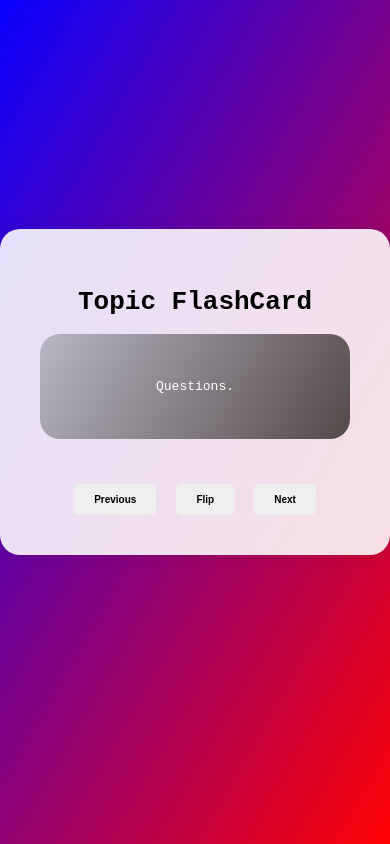
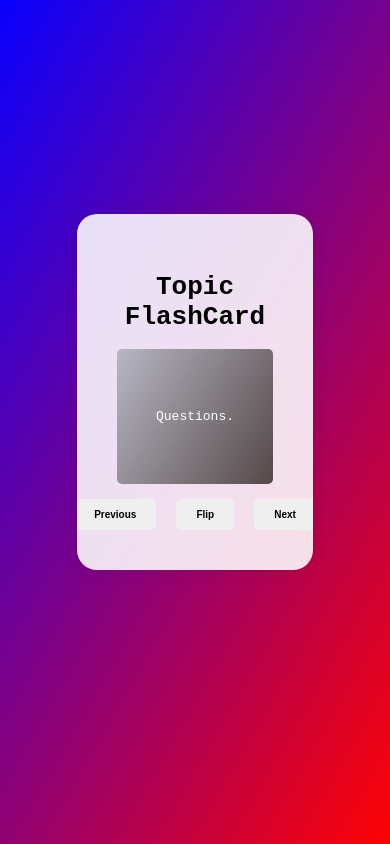
Before and after one commit to Nyx003acvx/FlipCard, a plain HTML site: page index.html in a window 390 px wide. Drawn offline with Linux system fonts and the light colour scheme; no server answers.

Commit message:
adding mobile support

```diff
--- a/style.css
+++ b/style.css
@@ -7,6 +7,7 @@ body{
     background: linear-gradient(120deg, #0901ff, #fe0202);
     margin: 0;
     overflow: hidden;
+    background-repeat: no-repeat;
 }
 
 .flashcard-container{
@@ -15,9 +16,11 @@ body{
     border-radius: 20px;
     box-shadow: 0 0px 15px rgba(0, 0, 0, 0.1);
     width: 200px;
-    max-height: fit-content;
+    max-width: min-content;
     text-align: center;
     margin-bottom: 60px;
+    overflow: scroll;
+    scrollbar-width: none;
 }
 
 .flashcard{
@@ -35,11 +38,15 @@ body{
 }
 
 .flashcard div{
+    container-type: inline-size;
+    display: flex;
     position: absolute;
     width: 100%;
-    height: 70%;
+    height: 90%;
     backface-visibility: hidden;
-    border-radius: 20px;
+    border-radius: 5px;
+    overflow: auto;
+    scrollbar-width: none;
     background: linear-gradient(120deg, #b7b6c3, #554949);
 }
 
@@ -82,7 +89,7 @@ body{
 
 @media (max-width: 768px) {
     .flashcard-container{
-        width: 80vw;
+        width: 40%;
     }
 
     .flashcard{
```
